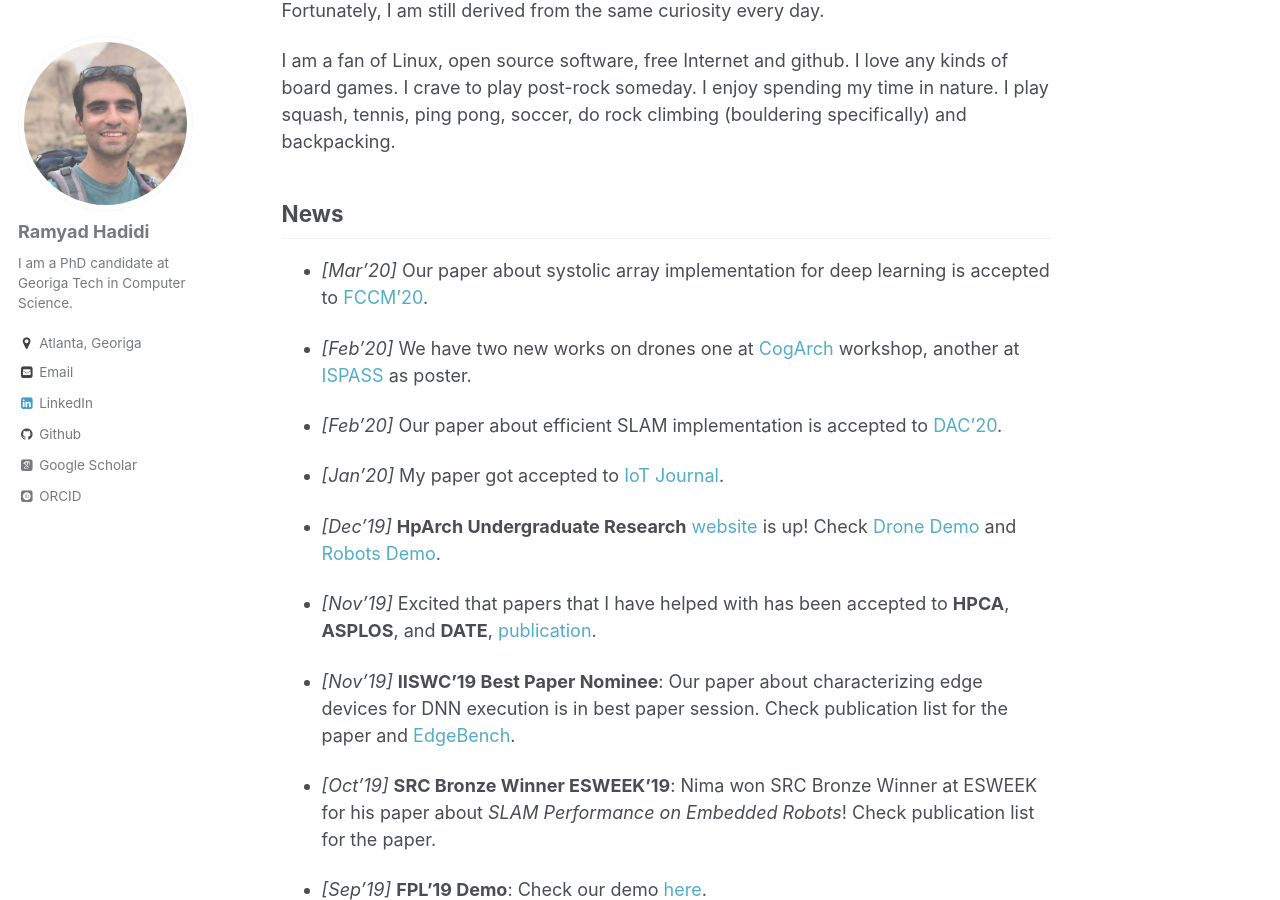
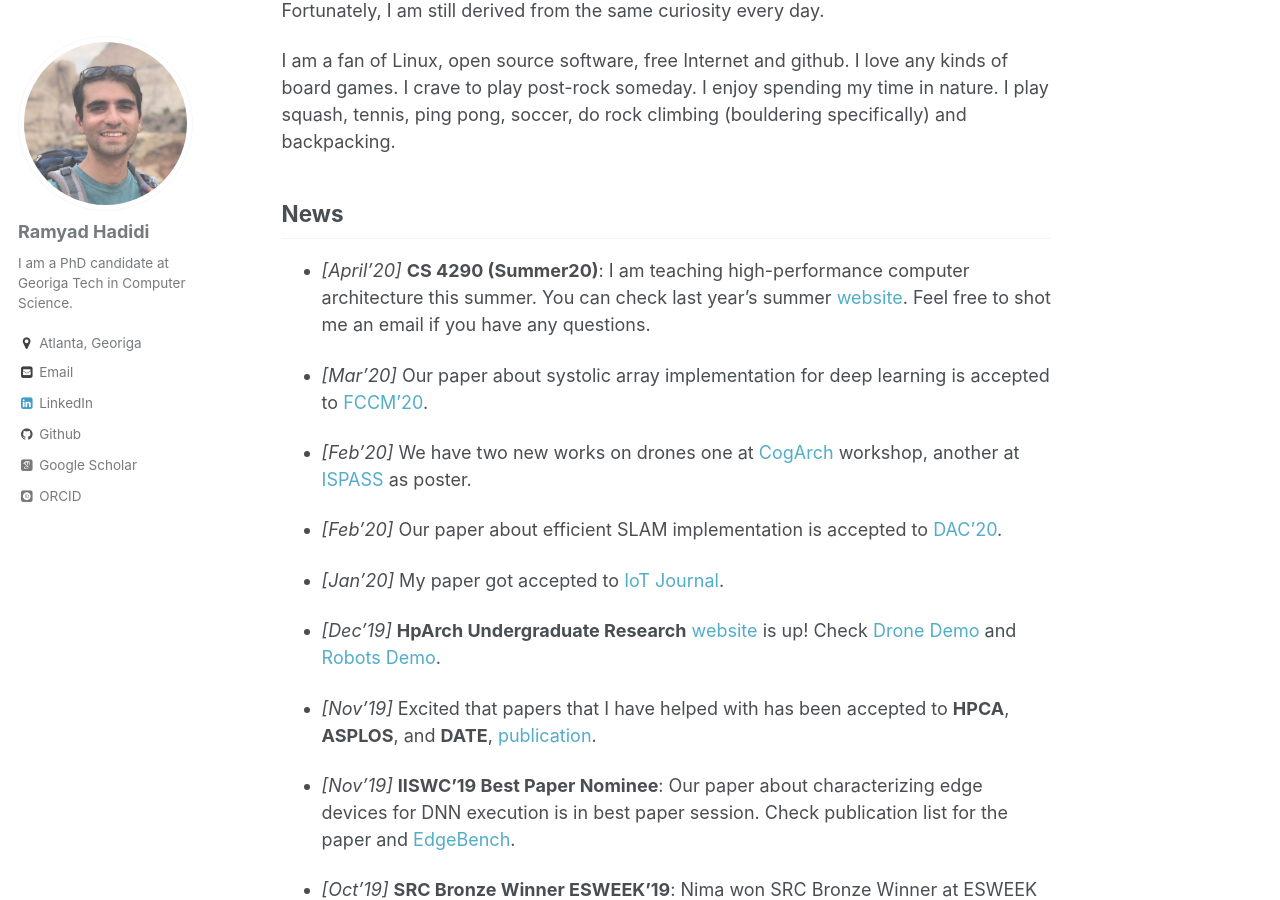
Before and after one commit to ramyadhadidi/ramyadhadidi.github.io, a Jekyll site: the page built from _pages/about.md, in a window 1280 px wide and 900 px high, scrolled down 499 px. Built offline with Jekyll 4.4.1, drawn with Linux system fonts in a browser that asks for light colours; some web fonts are replaced.

Commit message:
update course

```diff
--- a/_pages/about.md
+++ b/_pages/about.md
@@ -18,6 +18,8 @@ I am a fan of Linux, open source software, free Internet and github. I love any
 
 
 ## News
+* _[April'20]_ __CS 4290 (Summer20)__: I am teaching high-performance computer architecture this summer. You can check last year's summer [website]((https://www.cc.gatech.edu/~rhadidi6/cs4290/index.html)). Feel free to shot me an email if you have any questions.
+
 * _[Mar'20]_ Our paper about systolic array implementation for deep learning is accepted to [FCCM'20](https://www.fccm.org/).
 
 * _[Feb'20]_ We have two new works on drones one at [CogArch](http://cogarch-workshop.org/) workshop, another at [ISPASS](https://www.ispass.org/) as poster.
```
